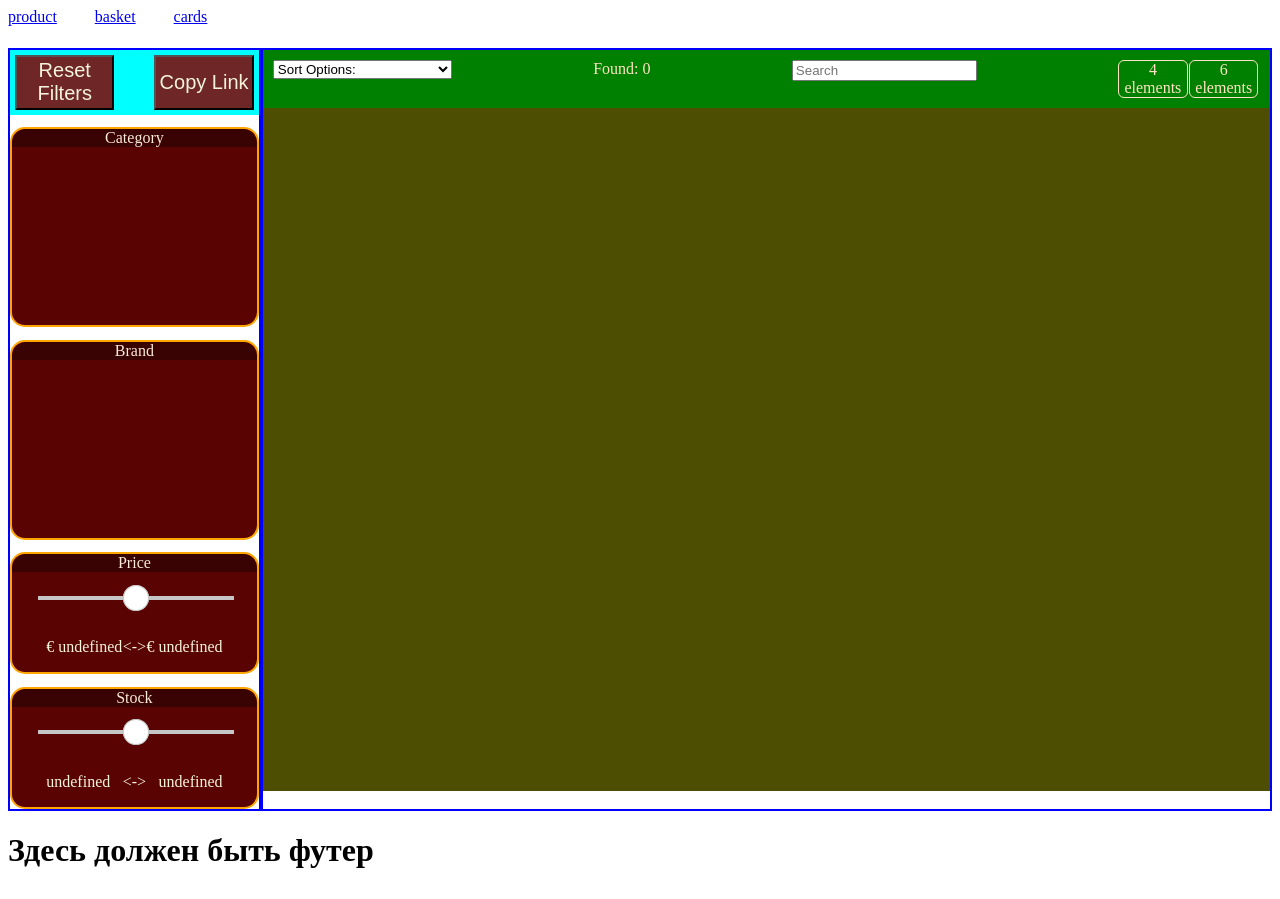
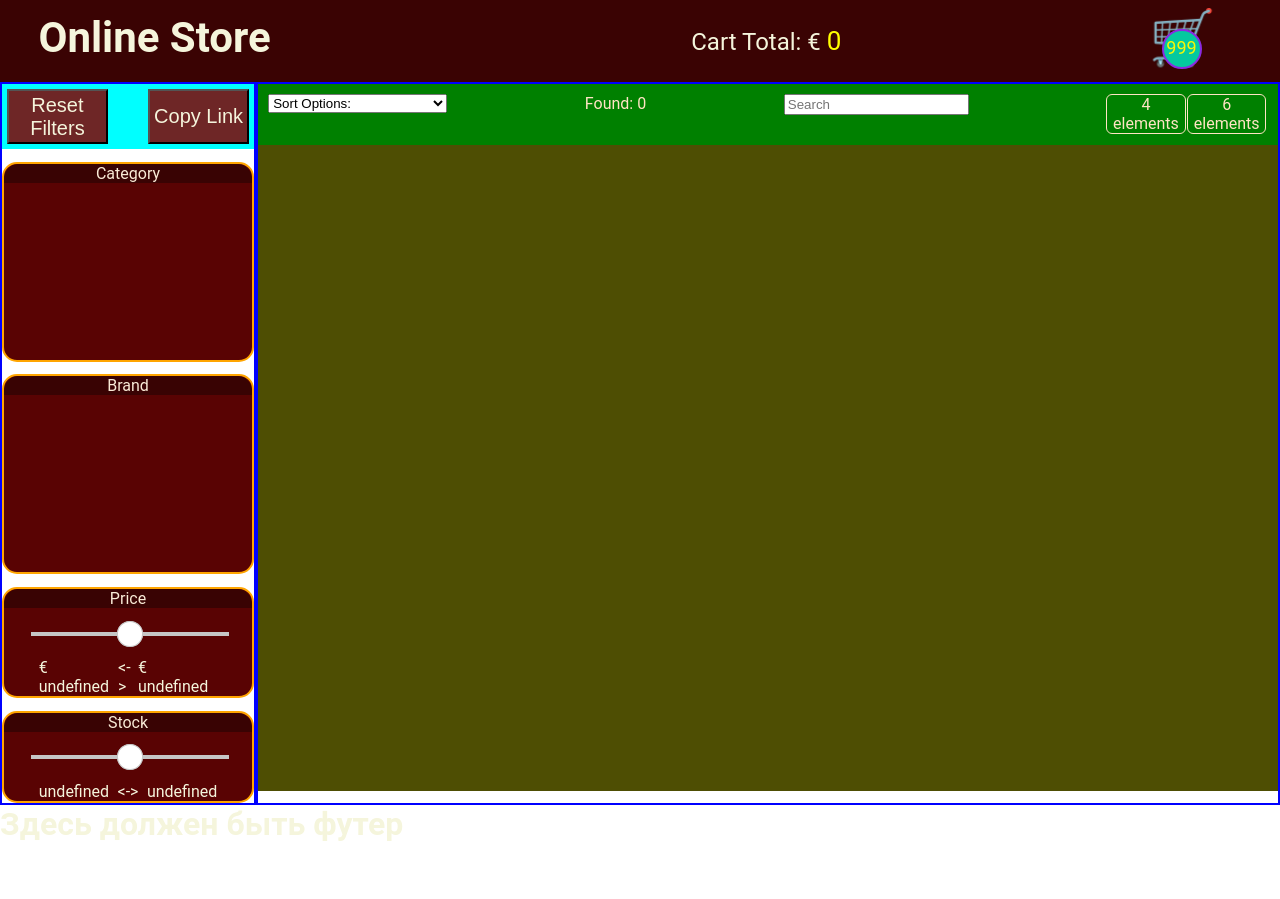
Before and after one commit to andreiplavinski/online-store, a website built with webpack: page src/index.html in a window 1280 px wide. After the commit the page ends 845 px from the top, so only its background shows below. Built offline with nearby package versions, Linux system fonts and the light colour scheme.

Commit message:
feat: add header

```diff
--- a/src/index.scss
+++ b/src/index.scss
@@ -1,21 +1,89 @@
+body {
+  font-family: 'Roboto', sans-serif;
+  font-style: normal;
+  font-size: 16px;
+  color: beige;
+  margin: 0;
+}
+
 *,
 *::before,
 *::after {
   box-sizing: border-box;
 }
 
+
+
+h1, h2, h3, h4, h5, h6, p {
+  margin: 0;
+}
+
 body {
   min-height: 100vh;
   display: flex;
   flex-direction: column;
+}
 
-}
 .header {
   display: flex;
-  justify-content: flex-start;
+  justify-content: space-between;
   min-height: 5vh;
+  background: rgb(58, 3, 3);
+  color: beige;
+
+  h1 {
+
+    padding: 1% 0 1% 3%;
+    width: 30%;
+    //width: 500px;
+  }
+  &__logo {
+    font-size: 42px;
+    color: beige;
+    width: 100%;
+    display: inline;
+  }
+
+  &__price {
+    font-size: 24px;
+    padding: 2% 0 1% 3%;
+    vertical-align: middle;
+  }
+  &__price-result {
+    font-size: 26px;
+    color: yellow;
+  }
+
+  &__basket {
+    display: block;
+    font-size: 54px;
+    margin: 0.5% 2% 1% 3%;
+    position: relative;
+  }
+
+  &__basket-count {
+    display: block;
+    position: absolute;
+    font-size: 18px;
+    //line-height: 170%;
+    color: rgb(247, 247, 6);
+    bottom: 0;
+    right: 50%;
+    z-index: 1;
+    width: 40px;
+    height: 40px;
+    background-color: rgb(5, 201, 159);
+    text-align: center;
+    padding: 5% 0;
+
+    border: 2px solid blueviolet;
+    border-radius: 20px;
+  }
+
   a {
     padding-right: 3%;
+    text-decoration: none;
+    cursor: pointer;
   }
 }
 main {
--- a/src/pages/products/createCards.ts
+++ b/src/pages/products/createCards.ts
@@ -1,6 +1,7 @@
 import { Card } from "../../scripts/templates/interfaceData";
 import { pageIds } from "../../scripts/templates/enumPage";
 import { AddToCart } from "./function";
+import { writeToTalPriceCount } from "./script";
 
 class CreateCards {
   data: Card[];
@@ -87,6 +88,7 @@ class CreateCards {
       catalogCard.append(cardButtonAdd, cardButtonDetails);
 
       catalogCard.addEventListener("click", (event: Event) => {
+        writeToTalPriceCount();
         if (
           event.target instanceof HTMLElement &&
           !event.target.closest("#add-product")
--- a/src/pages/products/function.ts
+++ b/src/pages/products/function.ts
@@ -103,7 +103,7 @@ export function AddToCart(cardButtonAdd: HTMLElement) {
 
       prodIdCount = JSON.parse(localStorage.getItem("product") || "{}");
       prodIdCount[Number(cardButtonAdd.getAttribute("data-id"))] = 1;
-      console.log(prodIdCount);
+
       localStorage.setItem("product", JSON.stringify(prodIdCount));
     } else if (
       Object.keys(JSON.parse(localStorage.getItem("product") || "{}")).includes(
@@ -116,7 +116,6 @@ export function AddToCart(cardButtonAdd: HTMLElement) {
       delete prodIdCount[Number(cardButtonAdd.getAttribute("data-id"))];
       localStorage.setItem("product", JSON.stringify(prodIdCount));
 
-      console.log(prodIdCount);
       cardButtonAdd.textContent = "Add To Cart";
     } else if (
       Object.keys(JSON.parse(localStorage.getItem("product") || "{}")).includes(
@@ -130,8 +129,6 @@ export function AddToCart(cardButtonAdd: HTMLElement) {
       delete prodIdCount[Number(cardButtonAdd.getAttribute("data-id"))];
       localStorage.setItem("product", JSON.stringify(prodIdCount));
 
-      console.log(prodIdCount);
-
       cardButtonAdd.textContent = "Add To Cart";
     }
   });
--- a/src/pages/products/index.ts
+++ b/src/pages/products/index.ts
@@ -57,7 +57,7 @@ class ProductsPage extends Page {
       });
     }
 
-    const newdata = data.products;
+    const newdata: Card[] = data.products;
     const arrCategory: Array<string> = [];
     const arrBrand: Array<string> = [];
     const arrPrice: Array<number> = [];
--- a/src/pages/products/script.ts
+++ b/src/pages/products/script.ts
@@ -6,3 +6,33 @@ import { catProd } from ".";
 const cardFound: HTMLElement | null = document.querySelector(".catalog__found");
 //const catalog: HTMLElement | null = document.querySelector(".catalog");
 if (cardFound !== null && catProd !== null) resFound(cardFound, catProd);
+
+import data from "../../data/data.json";
+import { Card } from "../../scripts/templates/interfaceData";
+
+const product: Card[] = data.products;
+const productPrice: number[] = [];
+
+for (let i = 0; i < product.length; i++) {
+  productPrice.push(product[i].price);
+}
+
+export function writeToTalPriceCount() {
+  const writePrice = document.querySelector(".header__price-result");
+  const WriteProdCount = document.querySelector(".header__basket-count");
+
+  const a: number[] = Object.values(
+    JSON.parse(localStorage.getItem("product") || "{}")
+  );
+  const b = a.reduce((sum, curr) => sum + curr);
+
+  const c = Object.keys(JSON.parse(localStorage.getItem("product") || "{}"));
+
+  // const d: number;
+  // for (let i = 0; i< c.length; i++) {
+
+  // }
+
+  console.log(a, b, c, writePrice, WriteProdCount);
+  console.log(JSON.parse(localStorage.getItem("product") || "{}"));
+}
--- a/src/pages/products/sortProducts.ts
+++ b/src/pages/products/sortProducts.ts
@@ -23,7 +23,6 @@ class SortProducts {
   catalog: HTMLElement;
   cardGoods: NodeListOf<HTMLElement>;
   searchEl: HTMLElement | null;
-  //CardProduct: NodeListOf<Element>;
 
   constructor(catalog: HTMLElement, filter: HTMLElement) {
     this.select = catalog.querySelector(".catalog__sort");
@@ -31,6 +30,7 @@ class SortProducts {
     this.catalog = catalog;
     this.filter = filter;
     this.sort();
+
     this.filterByCategory(
       DataAttribut.Category,
       "Category",
@@ -40,7 +40,7 @@ class SortProducts {
     this.search();
     this.cardGoods = this.catalog.querySelectorAll(".card");
     this.searchEl = this.catalog.querySelector(".catalog__found");
-    //this.CardProduct = catalog.querySelectorAll(".card");
+
     this.filterByPriceStock(
       0,
       "card_none-price",
--- a/src/scripts/components/header/index.ts
+++ b/src/scripts/components/header/index.ts
@@ -1,22 +1,6 @@
 import Page from "../../templates/page";
 import { pageIds } from "../../templates/enumPage";
-
-const links = [
-  {
-    id: pageIds.product,
-    text: "product",
-  },
-
-  {
-    id: pageIds.basket,
-    text: "basket",
-  },
-
-  {
-    id: pageIds.cards,
-    text: "cards",
-  },
-];
+//import data from "../../../data/data.json";
 
 class Header extends Page {
   constructor(tagName: string, id: string, className: string) {
@@ -24,12 +8,43 @@ class Header extends Page {
   }
 
   renderClickContent() {
-    links.forEach((link) => {
-      const linkHTML = document.createElement("a");
-      linkHTML.href = `#${link.id}`;
-      linkHTML.textContent = link.text;
-      this.container.append(linkHTML);
+    const headerLogo = document.createElement("h1");
+    this.container.append(headerLogo);
+    const linkLogo: HTMLAnchorElement = document.createElement("a");
+    linkLogo.className = "header__logo";
+    linkLogo.href = `#${pageIds.product}`;
+    headerLogo.append(linkLogo);
+    linkLogo.textContent = "Online Store";
+
+    const totalPrice: HTMLElement = document.createElement("p");
+    totalPrice.className = "header__price";
+    totalPrice.textContent = "Cart Total: € ";
+    this.container.append(totalPrice);
+    const totalPriceResult = document.createElement("span");
+    totalPriceResult.className = "header__price-result";
+
+    totalPriceResult.textContent = "0";
+    //console.log(a, b);
+    document.addEventListener("storage", (e) => {
+      let i = 0;
+      console.log(i++);
+      const storage = JSON.parse(localStorage.getItem("product") || "{}");
+      totalPriceResult.textContent = "hui tebe";
+      console.log(e);
+      console.log(storage);
     });
+
+    totalPrice.append(totalPriceResult);
+
+    const basket = document.createElement("a");
+    basket.textContent = "🛒";
+    basket.className = "header__basket";
+    basket.href = `#${pageIds.basket}`;
+    this.container.append(basket);
+    const writeCountProd = document.createElement("span");
+    writeCountProd.textContent = "999";
+    writeCountProd.className = "header__basket-count";
+    basket.append(writeCountProd);
   }
 
   render() {
```
